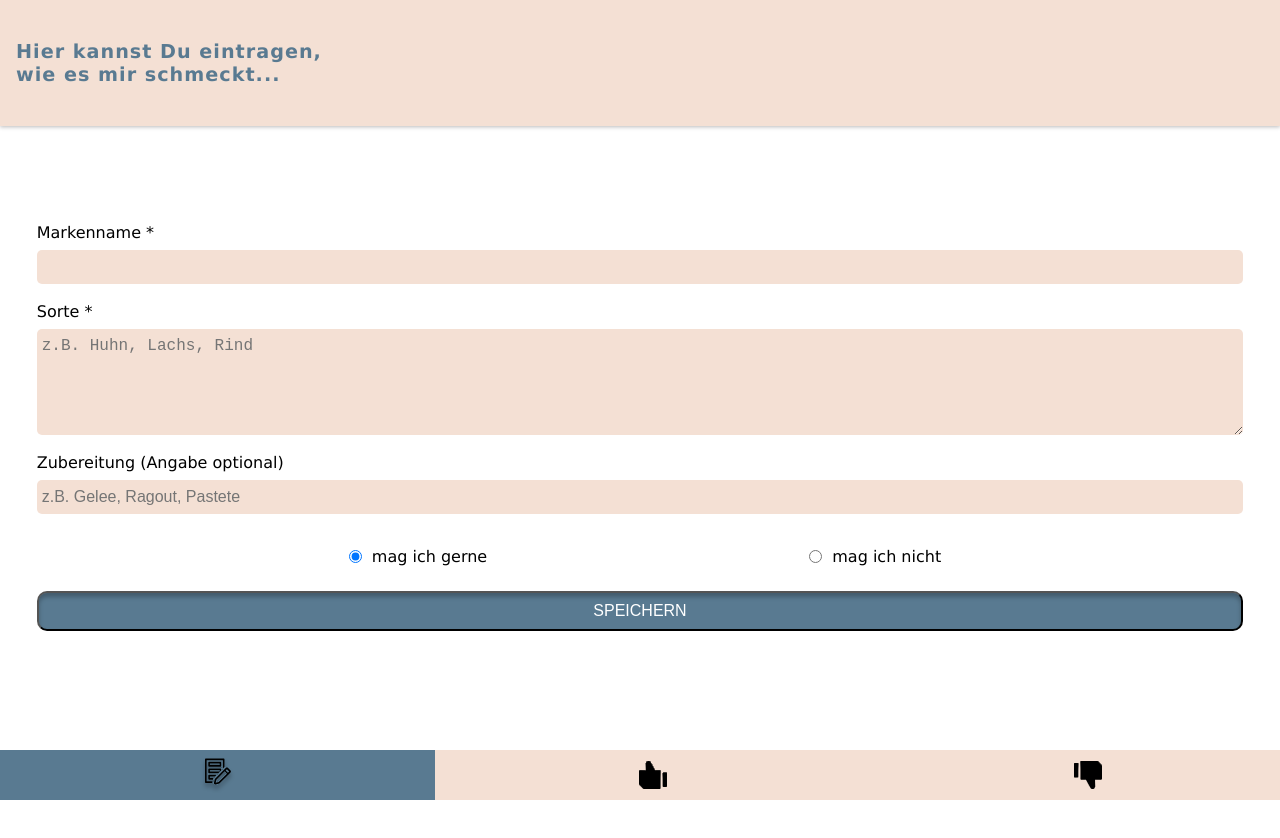
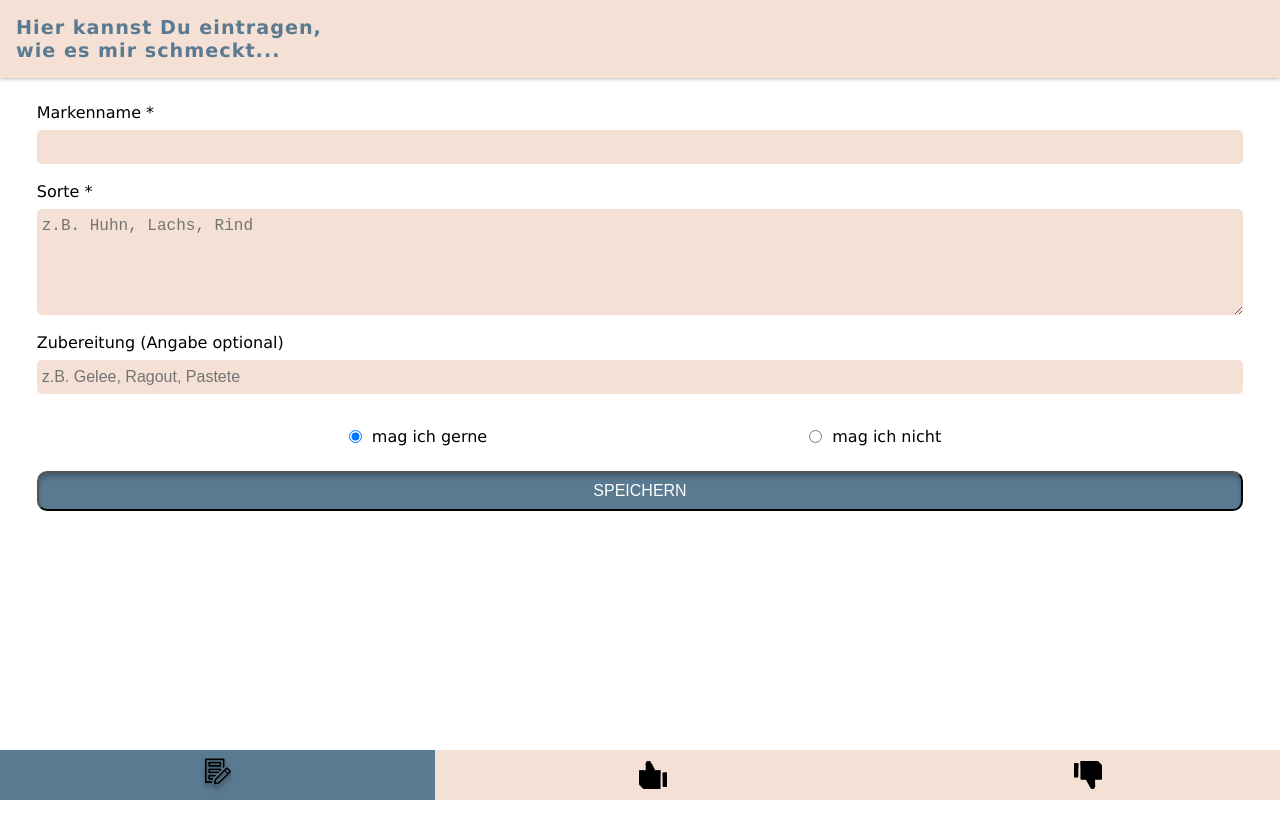
Before and after one commit to ttaannjjaa/capstone-project, a React (Create React App) app: page / in a window 1280 px wide. Shown: the top 838 px of the page. Built offline with nearby package versions, Linux system fonts and the light colour scheme.

Commit message:
Refactor more code after code review

```diff
--- a/src/GlobalStyles.js
+++ b/src/GlobalStyles.js
@@ -2,7 +2,7 @@ import { createGlobalStyle } from 'styled-components';
 
 const GlobalStyles = createGlobalStyle`
 
-* {
+* , *::after, *::before{
   box-sizing: border-box;
   margin: 0;
   padding: 0;
--- a/src/components/Card.js
+++ b/src/components/Card.js
@@ -31,6 +31,7 @@ const CardStyled = styled.article`
   border-radius: 5px;
   box-shadow: var(--box-shadow-drop);
   min-width: 280px;
+  margin: 0 1rem;
   position: relative;
 
   & {
--- a/src/components/DeleteButton.js
+++ b/src/components/DeleteButton.js
@@ -17,7 +17,7 @@ const DeleteButtonStyled = styled.button`
   width: 25px;
   border-radius: 100px;
   position: absolute;
-  left: 256px;
+  right: 25px;
   &:hover {
     cursor: pointer;
     transition: cubic-bezier(0.075, 0.82, 0.165, 1);
--- a/src/pages/FormPage.js
+++ b/src/pages/FormPage.js
@@ -23,19 +23,17 @@ export default function FormPage({ handleData }) {
 const FormPageStyle = styled.section`
   background-color: var(--white);
   display: grid;
-  grid-template-rows: 6vmin 1fr 50px;
-  width: 100%;
+  grid-template-rows: 5.5rem 1fr 3rem;
 
   main {
     grid-row: 2 / 3;
     min-height: 100vh;
-    padding-top: 20vmin;
   }
 `;
 
 const Header = styled.header`
   background-color: var(--peach);
-  padding: 5vmin 1rem;
+  padding: 1rem;
   width: 100%;
   position: fixed;
   top: 0;
@@ -46,7 +44,7 @@ const Header = styled.header`
 
   h1 {
     width: 100%;
-    font-size: 1.2rem !important;
+    font-size: 1.2rem;
     color: var(--steelblue);
     letter-spacing: 1px;
   }
--- a/src/pages/UnLikedFoodPage.js
+++ b/src/pages/UnLikedFoodPage.js
@@ -138,7 +138,7 @@ const SearchStyled = styled.div`
 `;
 
 const ListStyle = styled.ul`
-  margin-top: 10vmin;
+  margin-top: 1.5rem;
   list-style: none;
   width: 100%;
   display: grid;
```
Also changed, not shown: 1 other file (tests, documents, lock files or other folders).
